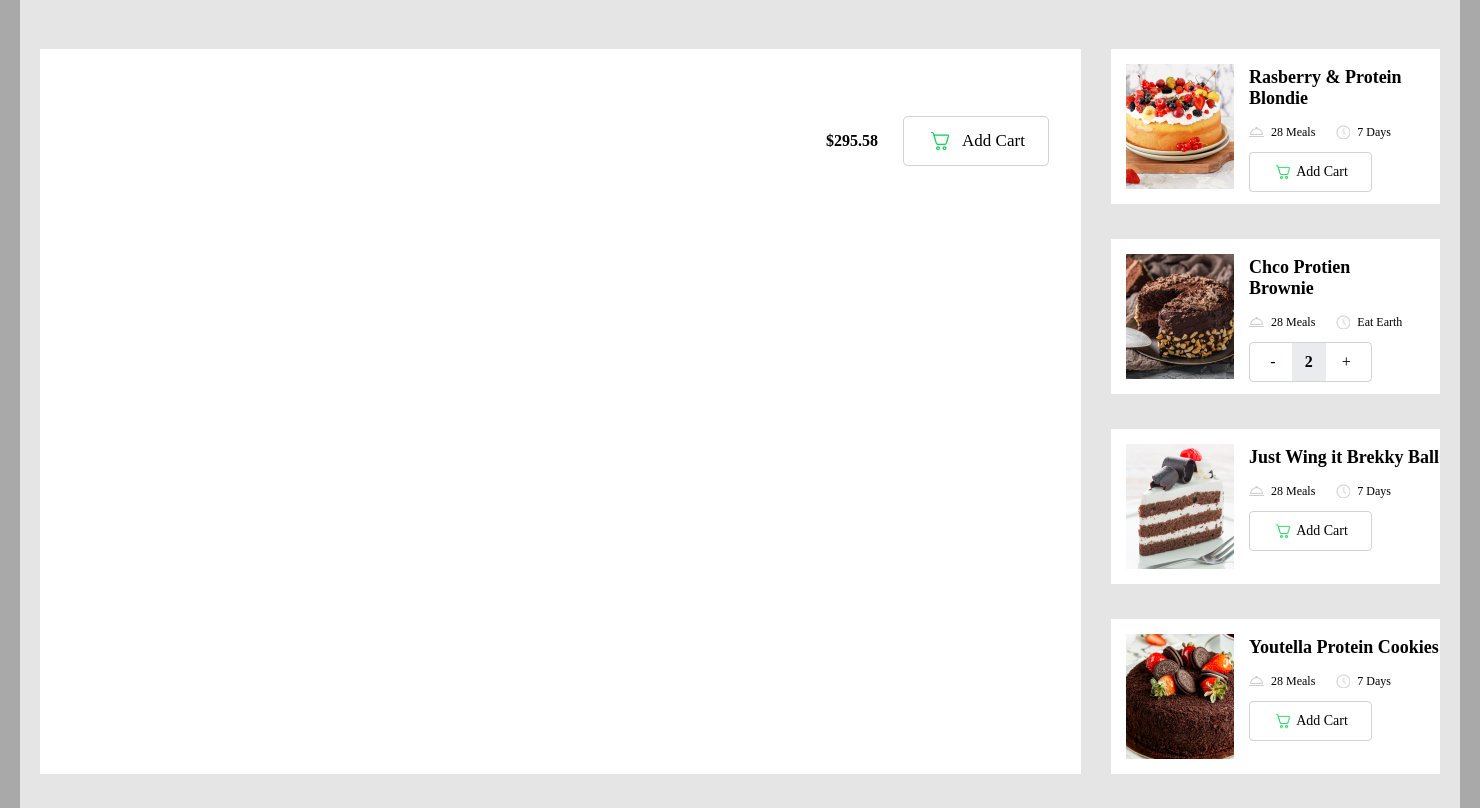
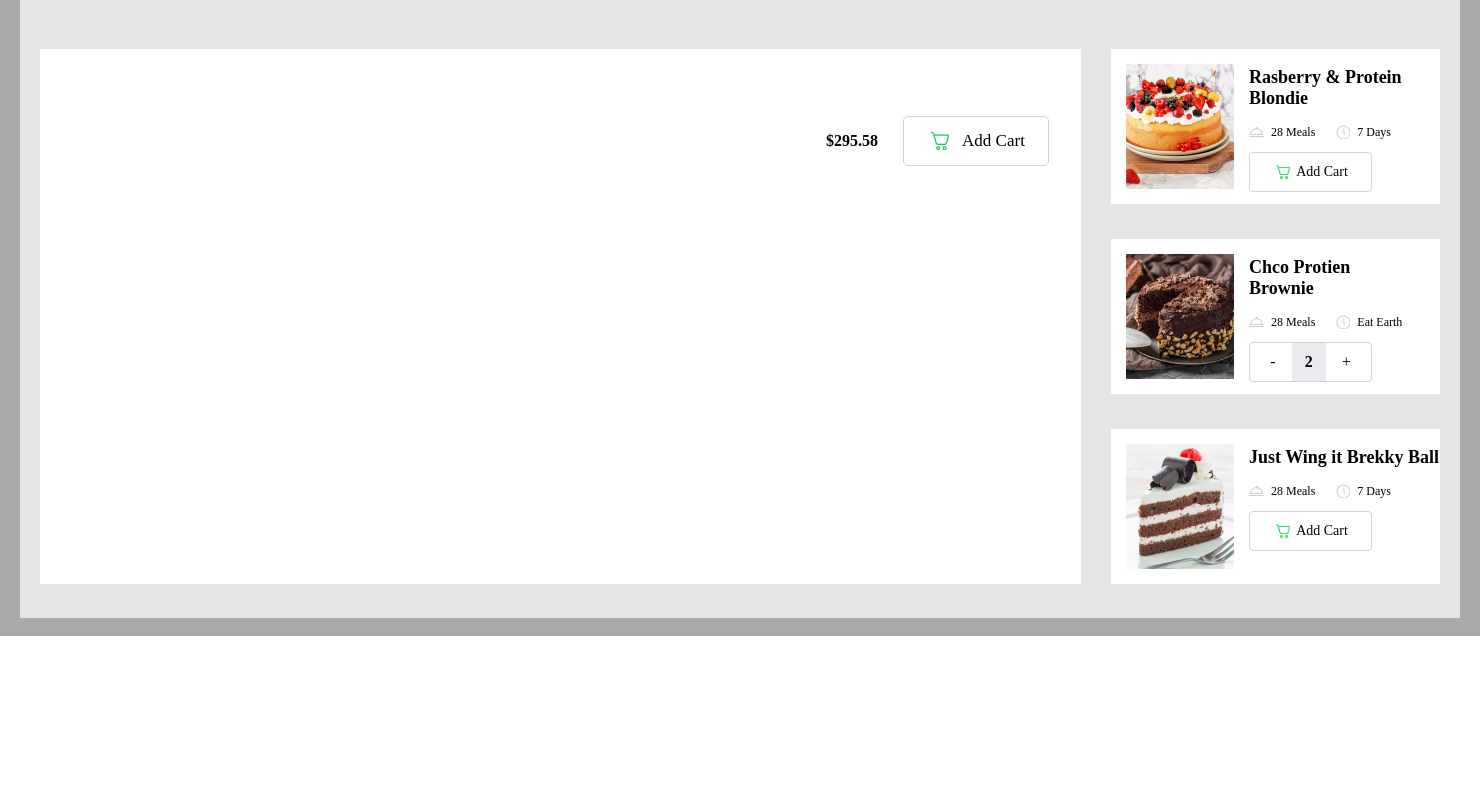
Before and after one commit to jeckyhindrawan/UAS_Fresh_Food, a CodeIgniter app: the page made by application/views/home.php in a window 1480 px wide. Shown: the part 164-972 px from the top of the page. After the commit the page ends 800 px from the top, so only its background shows below. Run offline with CodeIgniter, Linux system fonts and the light colour scheme; data that the repository does not hold is empty.

Commit message:
remove list food details for choosing menu

```diff
--- a/application/views/home.php
+++ b/application/views/home.php
@@ -108,11 +108,9 @@ defined('BASEPATH') or exit('No direct script access allowed');
                             <?php
                                 foreach ($categories as $c) {
                                 ?>
-
                             <div class="categoryContainer">
                                 <p class="categoryText"><?php echo $c->name ?></p>
                             </div>
-
                             <?php } ?>
                         </div>
                     </div>
@@ -208,29 +206,6 @@ defined('BASEPATH') or exit('No direct script access allowed');
                         </div>
                     </div>
                 </div>
-                <div class="sidebarContainer3">
-                    <img src="http://localhost/freshfood/assets/images/Youtella.png" alt="imageMenu" class="pastaImage">
-                    <div>
-                        <p class="judulMakananSideBar"><strong>Youtella Protein Cookies</strong></p>
-                        <div class="bigMenu">
-                            <div class="containerIconClock">
-                                <img src="http://localhost/freshfood/assets/images/loncengKecil.png" alt="icon"
-                                    class="iconLoncengKecil">
-                                <p class="sideBarSmallText">28 Meals</p>
-                            </div>
-                            <div class="containerIconClock">
-                                <img src="http://localhost/freshfood/assets/images/clock.png" alt="icon"
-                                    class="clockIcon">
-                                <p class="sideBarSmallText">7 Days</p>
-                            </div>
-                        </div>
-                        <div class="sideBarAddCartContainer">
-                            <img src="http://localhost/freshfood/assets/images/cart.png" alt="icon"
-                                class="sideBarPriceCartIcon">
-                            <p class="sideBarAddCartText">Add Cart</p>
-                        </div>
-                    </div>
-                </div>
             </div>
         </div>
     </div>
```
